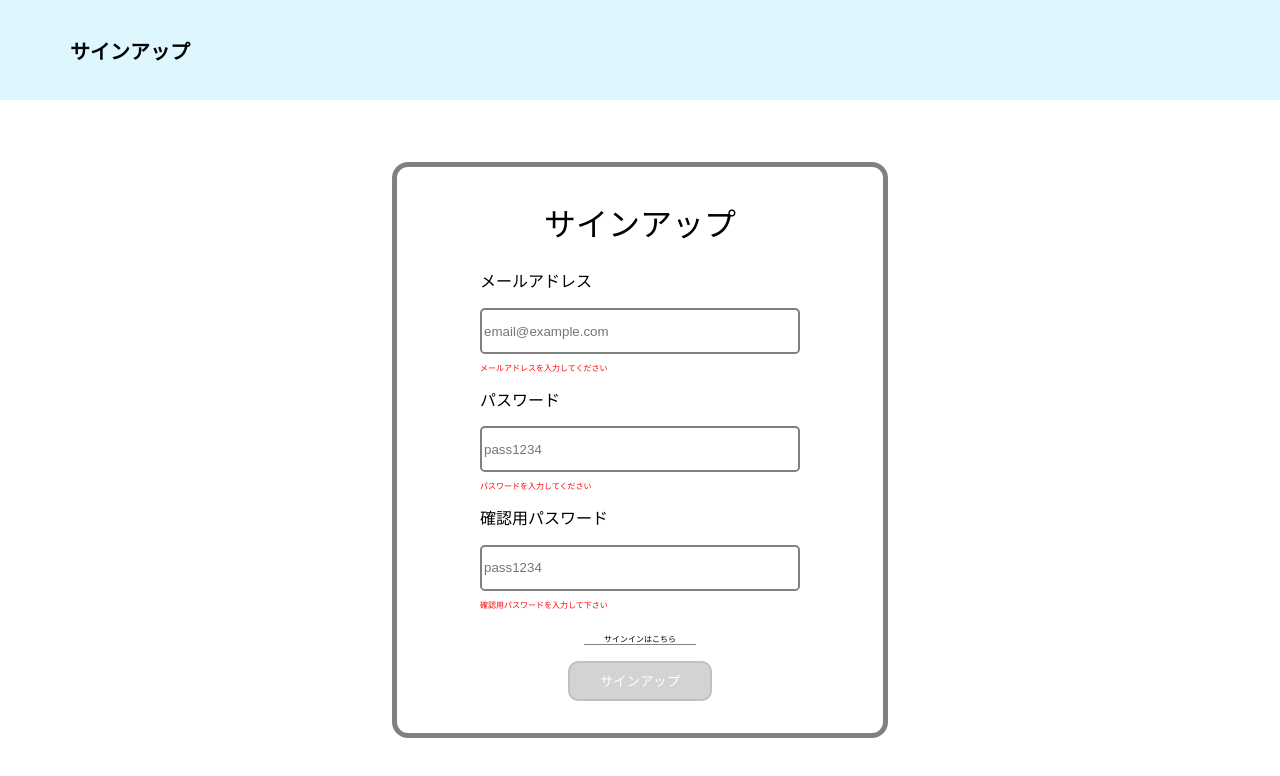
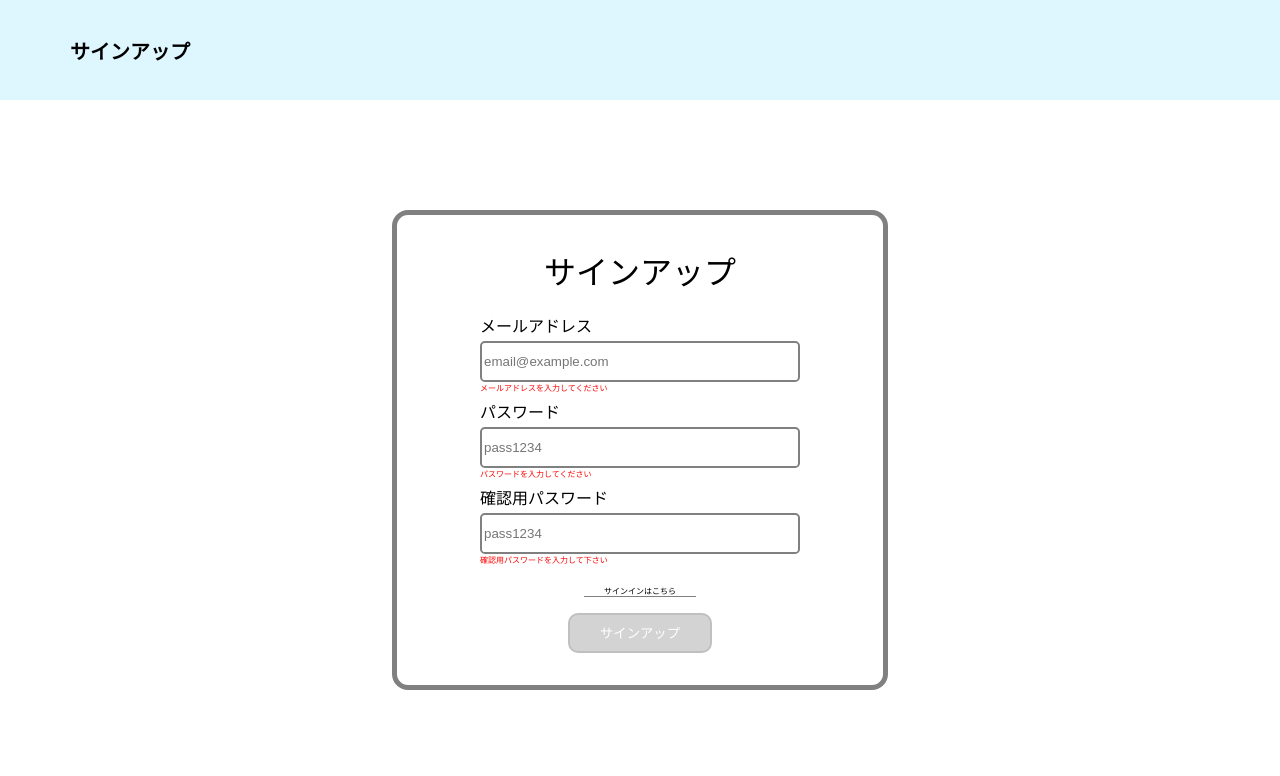
Before and after one commit to kosei07/menhera_test, a React (Vite) app: page /auth/sign_up in a window 1280 px wide. Shown: the top 776 px of the page. Built offline with nearby package versions, Linux system fonts and the light colour scheme; no server answers.

Commit message:
update: input style heigth

```diff
--- a/src/components/input/index.module.css
+++ b/src/components/input/index.module.css
@@ -1,5 +1,5 @@
 .input_wrapper {
-  height: 7rem;
+  height: 5rem;
   display: flex;
   flex-direction: column;
   justify-content: space-around;
```
